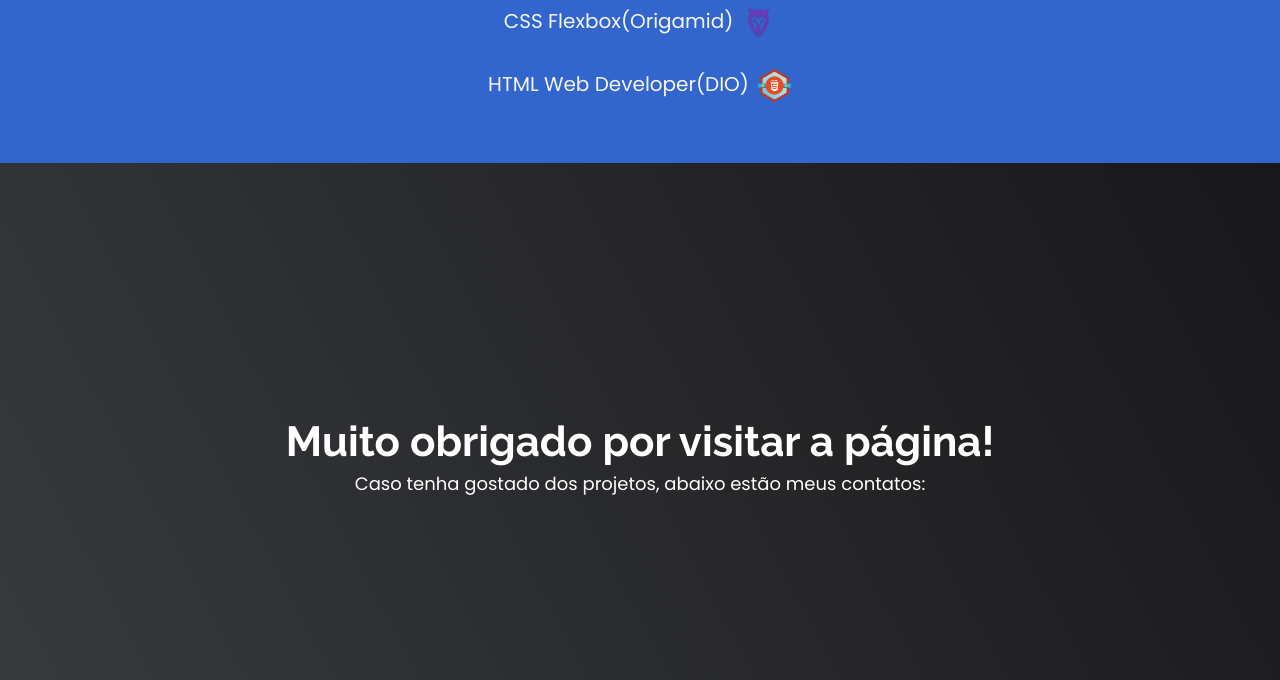
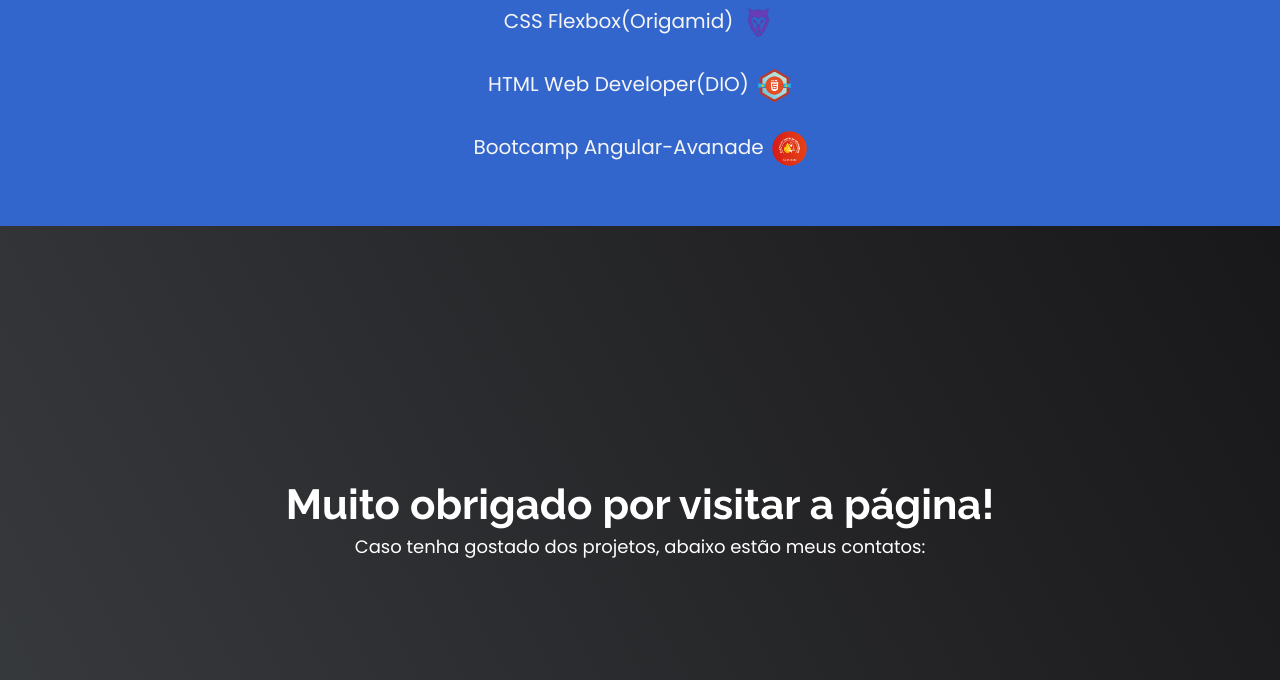
Before and after one commit to Matheus-Augusto-Silva/Meu-Portifolio, a plain HTML site: page index.html in a window 1280 px wide. Shown: the part 1980-2660 px from the top of the page. Drawn offline with Linux system fonts and the light colour scheme.

Commit message:
Meu-Portifolio

```diff
--- a/index.html
+++ b/index.html
@@ -128,6 +128,9 @@
 <div class="certif dio">
   <a target="_blank" href="https://certificates.digitalinnovation.one/877B93A4"> <p>HTML Web Developer(DIO)</p> </a> <img class="img-distancia" src="img/dio.png" alt="certificado">
   </div>
+  <div class="certif dio">
+    <a target="_blank" href="https://certificates.digitalinnovation.one/D8725CA6"> <p>Bootcamp Angular-Avanade</p> </a> <img class="img-distancia" src="img/avanade.png" alt="certificado">
+    </div>
 </div>
 
 </section>
```
Also changed, not shown: img/avanade.png (added).
